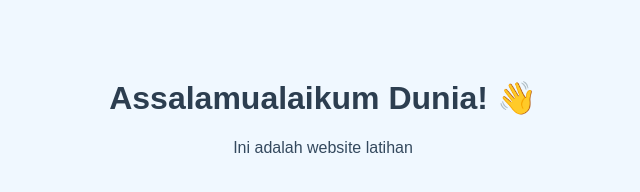
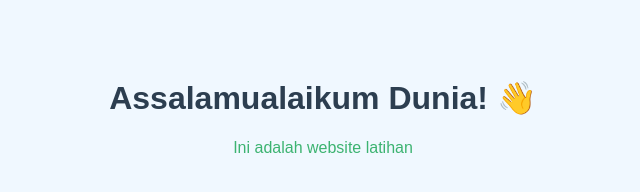
Before and after one commit to Nurul-Imam/latihan, a plain HTML site: page index.html in a window 1280 px wide. Shown: the whole page, without its empty margins (317-957 px from the left). Drawn offline with Linux system fonts and the light colour scheme.

Commit message:
Update style.css

```diff
--- a/style.css
+++ b/style.css
@@ -10,5 +10,5 @@ h1 {
 }
 
 p {
-  color: #34495e;
+  color: #3cb371;
 }
```
